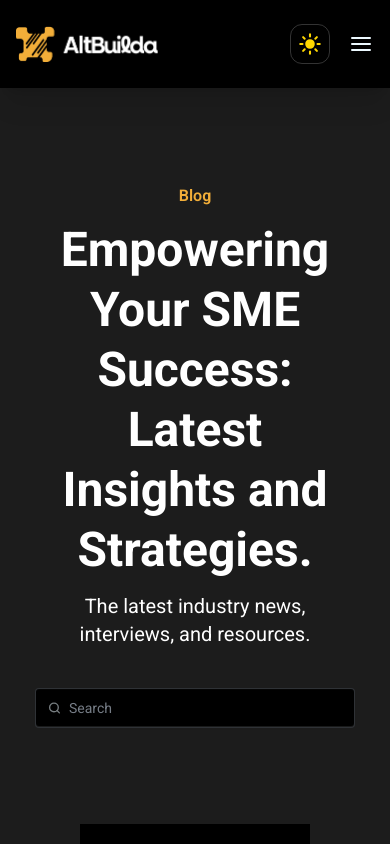
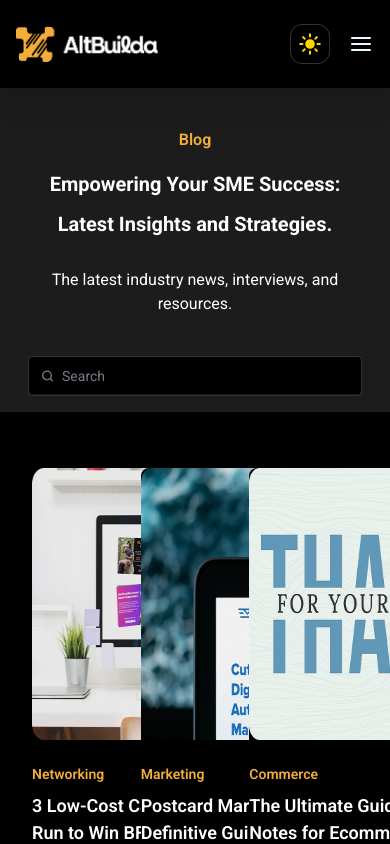
Before and after one commit to liljdot/AltBuilda-Website-React, a React (Vite) app: page /blog in a window 390 px wide. Shown: the top 844 px of the page. Built offline with nearby package versions, Linux system fonts and the light colour scheme.

Commit message:
Refactor BlogBanner and Blog index layout to fit mobile and tablet screens

```diff
--- a/src/pages/Blog/BlogBanner.tsx
+++ b/src/pages/Blog/BlogBanner.tsx
@@ -2,19 +2,19 @@ const BlogBanner: React.FC = () => {
 
     return (
         <>
-            <section className="w-full flex flex-col gap-10 items-center py-24">
+            <section className="w-full flex flex-col gap-10 items-center px-7 md:px-0 pt-10 md:pt-24 pb-4 md:pb-24">
                 <div className="flex flex-col max-w-240 text-center">
                     <h6 className="text-primary font-semibold">Blog</h6>
 
-                    <h1 className="text-5xl/15 text-secondary font-bold mt-3">Empowering Your SME Success: Latest Insights and Strategies.</h1>
+                    <h1 className="text-xl/10 md:text-2xl/10 lg:text-3xl/10 xl:text-5xl/15 text-secondary font-bold mt-3">Empowering Your SME Success: Latest Insights and Strategies.</h1>
 
-                    <p className="text-xl text-secondary mt-3">
+                    <p className="md:text-xl text-secondary mt-6 md:mt-3">
                         The latest industry news, interviews, and resources.
                     </p>
                 </div>
 
                 {/* search container  */}
-                <div className="w-80">
+                <div className="w-full sm:w-80">
                     <label className="input w-full bg-neutral">
                         <svg className="h-[1em] opacity-50" xmlns="http://www.w3.org/2000/svg" viewBox="0 0 24 24"><g strokeLinejoin="round" strokeLinecap="round" strokeWidth="2.5" fill="none" stroke="currentColor"><circle cx="11" cy="11" r="8"></circle><path d="m21 21-4.3-4.3"></path></g></svg>
                         <input type="search" className="grow bg-ne" placeholder="Search" />
--- a/src/pages/Blog/index.tsx
+++ b/src/pages/Blog/index.tsx
@@ -20,7 +20,7 @@ const Blog: React.FC = () => {
     return (
         <>
             <main className="p-0 bg-base-100 w-full">
-                <div className="max-w-450 mx-auto px-20 pb-20">
+                <div className="max-w-450 mx-auto md:px-20 pb-20">
                     <BlogBanner />
                     <BlogPostsSection blogPosts={displayedBlogposts} />
                     {/* paginate container  */}
```
